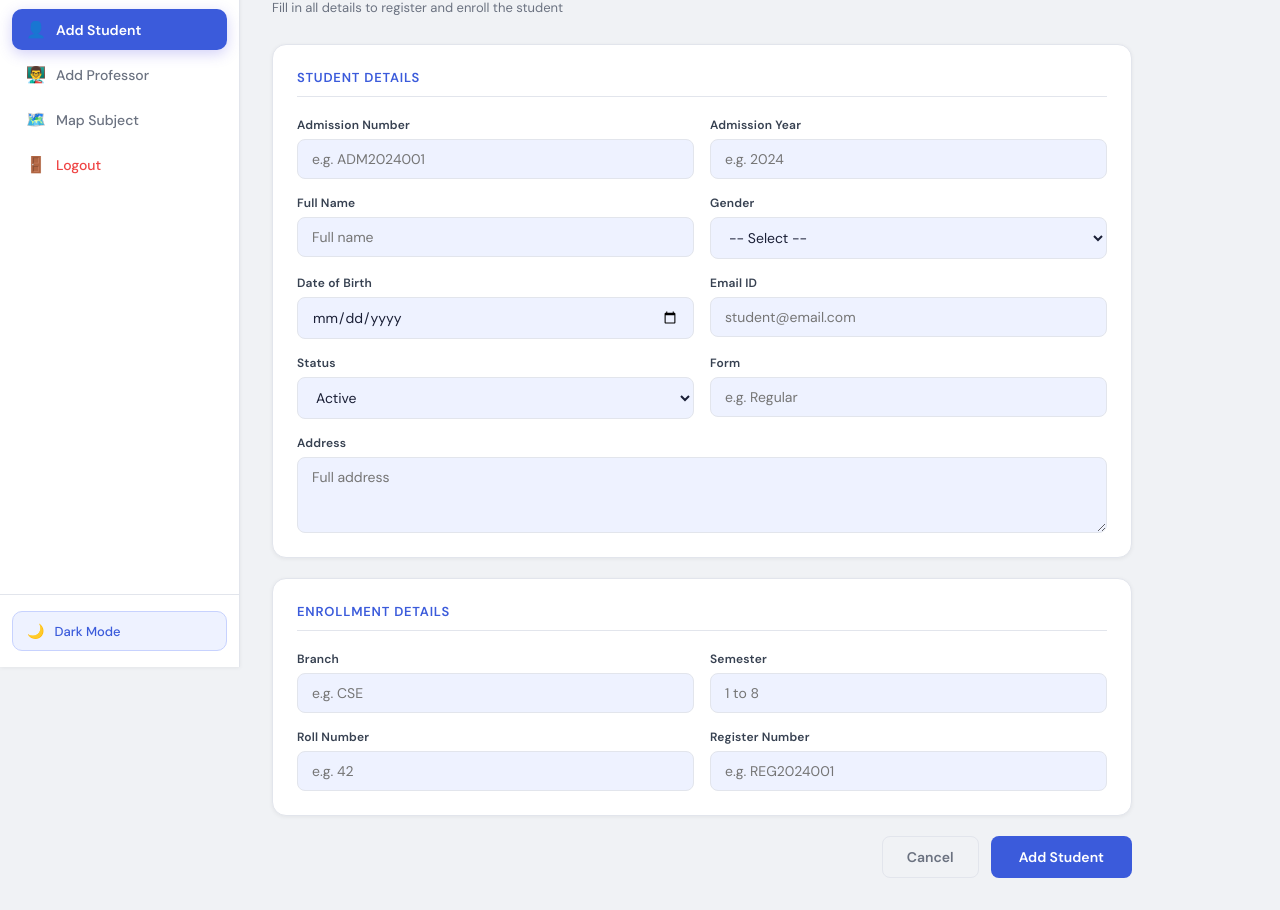
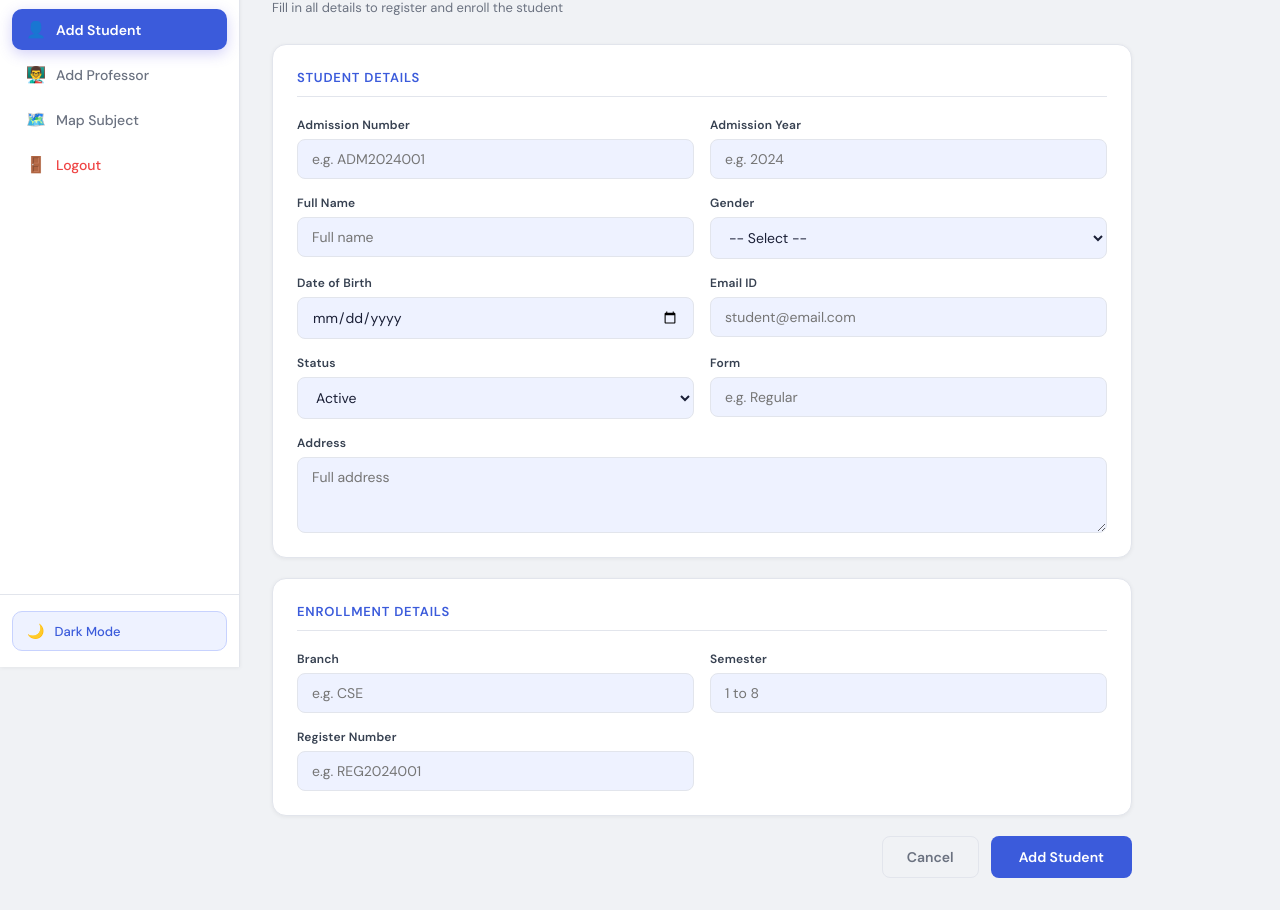
Before and after one commit to alanaj77/College-Internal-Evaluation-System, a Flask app: page /admin/add_student in a window 1280 px wide. Shown: the part 133-1043 px from the top of the page. Run offline with Flask 3, Linux system fonts and the light colour scheme; the visitor is signed in with stand-in values (Sample User, id 1).

Commit message:
refactor(admin): remove roll number input from student form
Removed roll number field from admin student form since roll numbers
are now assigned automatically by the system.

```diff
--- a/app/templates/admin/add_student.html
+++ b/app/templates/admin/add_student.html
@@ -132,11 +132,7 @@
                            placeholder="1 to 8" required>
                 </div>
 
-                <div class="form-group">
-                    <label>Roll Number</label>
-                    <input type="number" name="roll_number"
-                           placeholder="e.g. 42">
-                </div>
+
 
                 <div class="form-group">
                     <label>Register Number</label>
```
